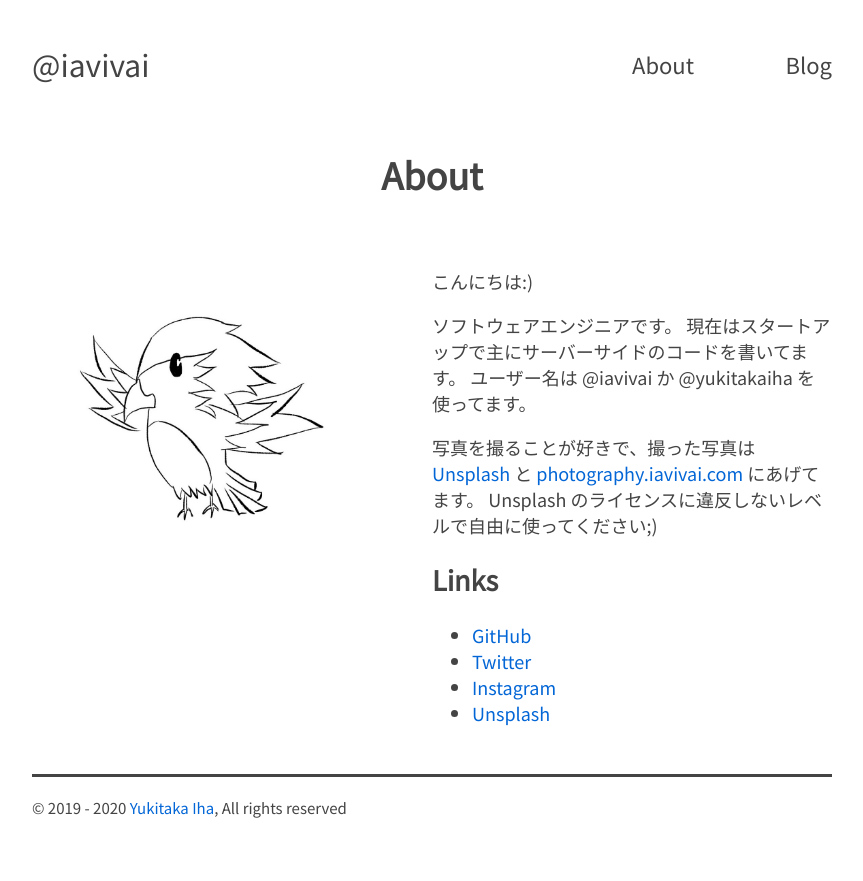
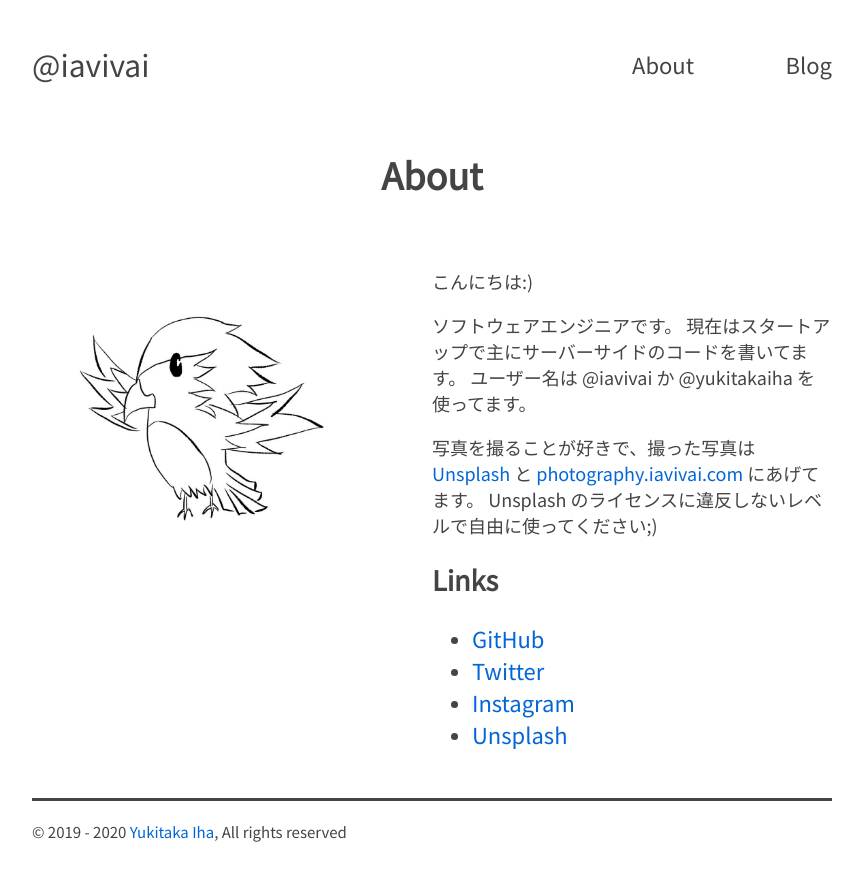
Before and after one commit to iavivai/iavivai.com, a Jekyll site: the page built from about.html, in a window 1280 px wide. Shown: the top 881 px of the page, without its empty margins (208-1071 px from the left). Built offline with Jekyll 4.4.1, drawn with Linux system fonts in a browser that asks for light colours.

Commit message:
Fixed SEO

```diff
--- a/about.html
+++ b/about.html
@@ -6,7 +6,7 @@
 <h1 class="title">About</h1>
 <div class="about-content">
   <div class="about-img">
-    <img src="images/iavivai.jpeg" class="icon">
+    <img src="images/iavivai.jpeg" class="icon" alt="My icon">
   </div>
 
   <div class="about-txt">
@@ -27,10 +27,10 @@
 
     <h2>Links</h2>
     <ul>
-      <li><a href="https://github.com/iavivai" target="_blank" rel="noreferrer">GitHub</a></li>
-      <li><a href="https://twitter.com/yukitakaiha" target="_blank" rel="noreferrer">Twitter</a></li>
-      <li><a href="https://instagram.com/iavivai" target="_blank" rel="noreferrer">Instagram</a></li>
-      <li><a href="https://unsplash.com/@iavivai" target="_blank" rel="noreferrer">Unsplash</a></li>
+      <li><a href="https://github.com/iavivai" target="_blank" rel="noreferrer" class="link">GitHub</a></li>
+      <li><a href="https://twitter.com/yukitakaiha" target="_blank" rel="noreferrer" class="link">Twitter</a></li>
+      <li><a href="https://instagram.com/iavivai" target="_blank" rel="noreferrer" class="link">Instagram</a></li>
+      <li><a href="https://unsplash.com/@iavivai" target="_blank" rel="noreferrer" class="link">Unsplash</a></li>
     </ul>
   </div>
 </div>
--- a/css/custom.css
+++ b/css/custom.css
@@ -110,6 +110,10 @@
   width: 80%;
 }
 
+.link {
+  font-size: 22px;
+}
+
 /* post */
 .post-title {
   margin-top: 0;
```
